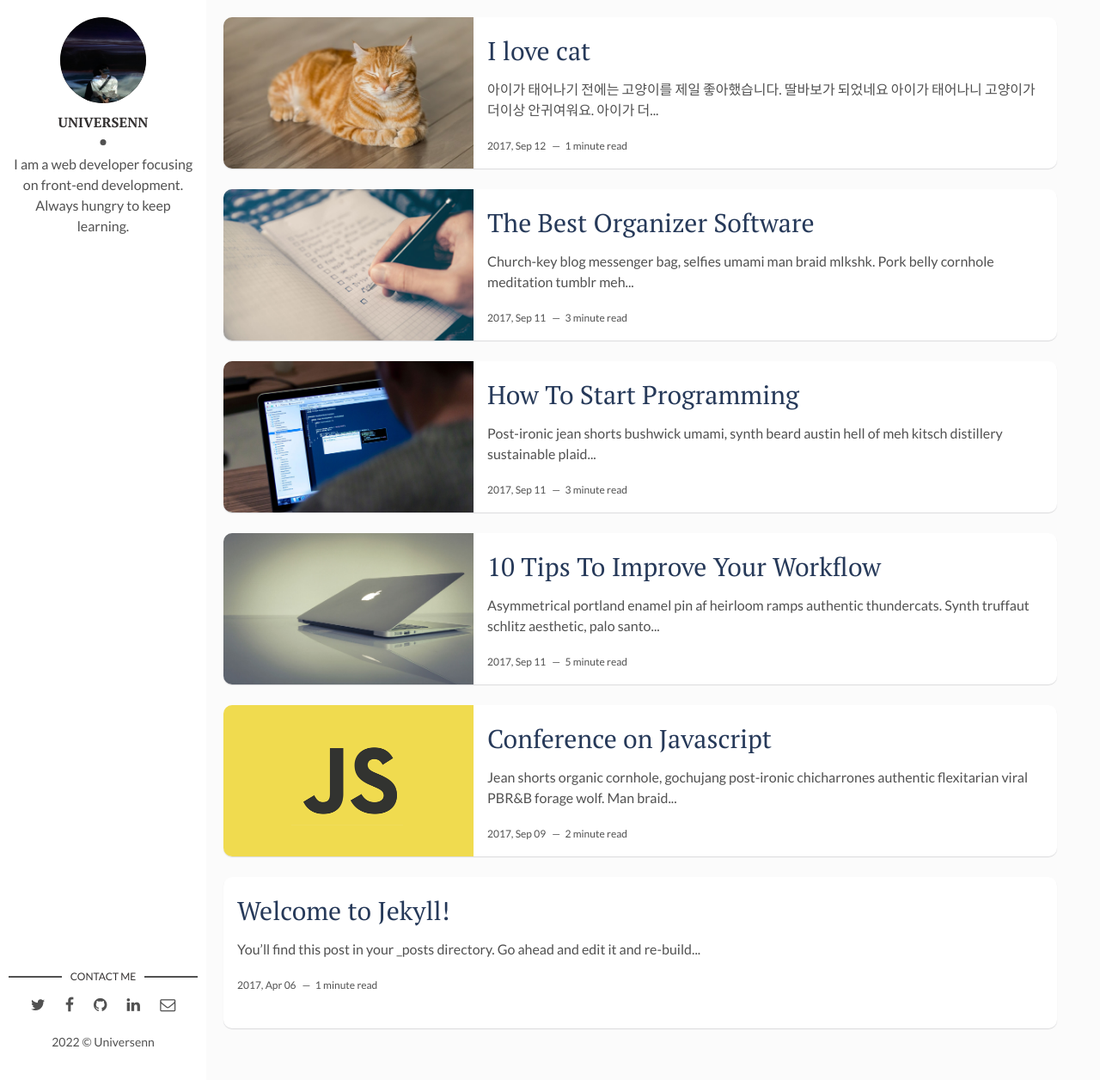
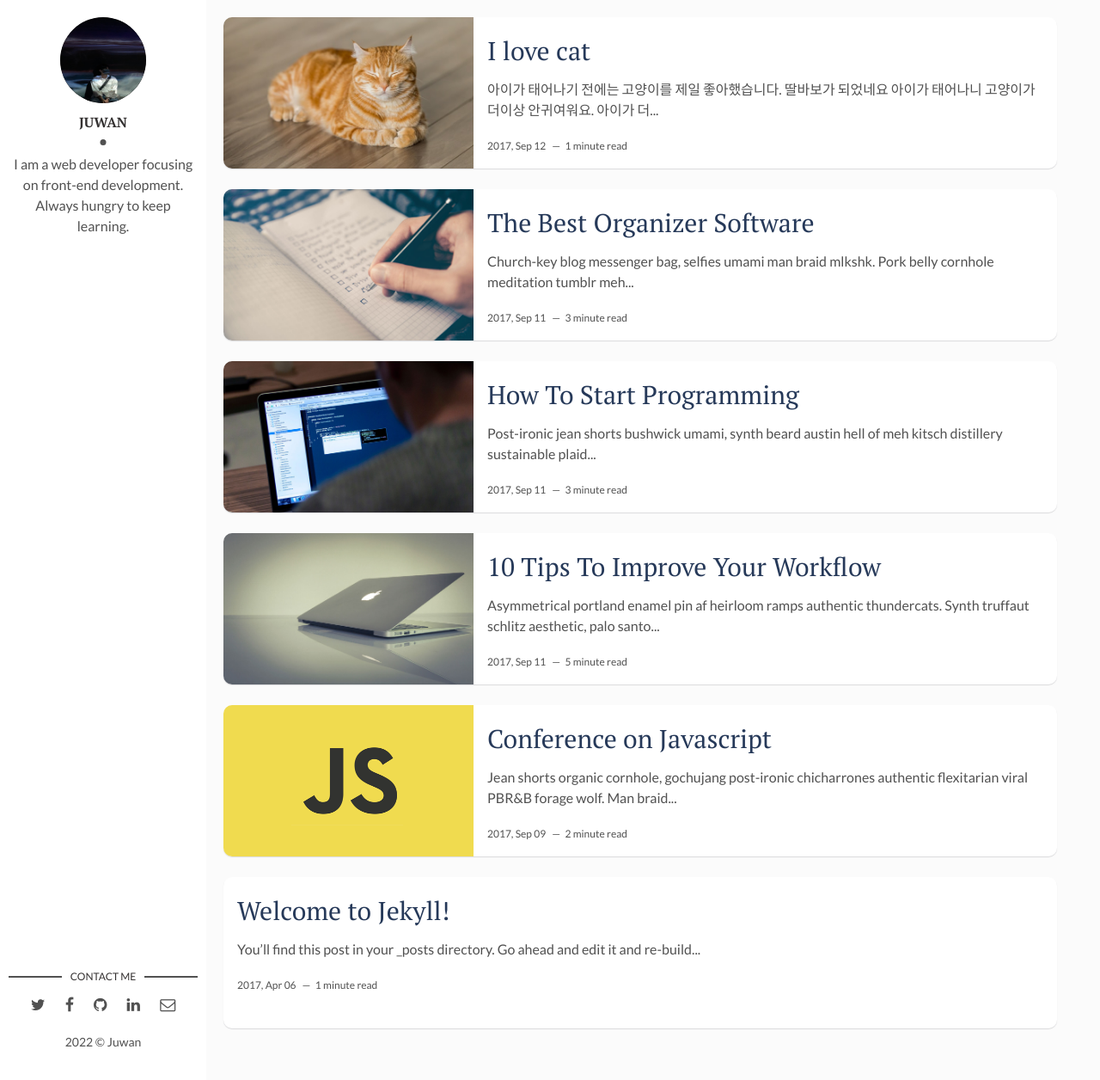
Before and after one commit to Universenn/GitBlog, a Jekyll site: the page built from index.html, in a window 1280 px wide and 1256 px high. Shown: the whole window at 86% size. Built offline with Jekyll 4.4.1, drawn with Linux system fonts in a browser that asks for light colours; the list of posts is cut into pages by our own code.

Commit message:
Update _config.yml

```diff
--- a/_config.yml
+++ b/_config.yml
@@ -1,4 +1,4 @@
-title: 김경록 백엔드 개발자의 블로그
+title: 우주완 백엔드 개발자의 블로그
 description: > # this means to ignore newlines until "baseurl:"
   Write an awesome description for your new site here. You can edit this
   line in _config.yml. It will appear in your document head meta (for
@@ -9,12 +9,12 @@ url: "https://Universenn.github.io" # the base hostname & protocol for your site
 site-twitter: #if your site has a twitter account, enter it here
 
 # Author Settings
-author: Universenn # add your name
+author: Juwan # add your name
 author-img: 123456.png # add your photo
 about-author: I am a web developer focusing on front-end development. Always hungry to keep learning. # add description
 social-twitter: # add your Twitter handle
 social-facebook: # add your Facebook handle
-social-github: kyeongrok # add your Github handle
+social-github: Universenn # add your Github handle
 social-linkedin: # add your Linkedin handle
 social-email: # add your Email address
 
```
